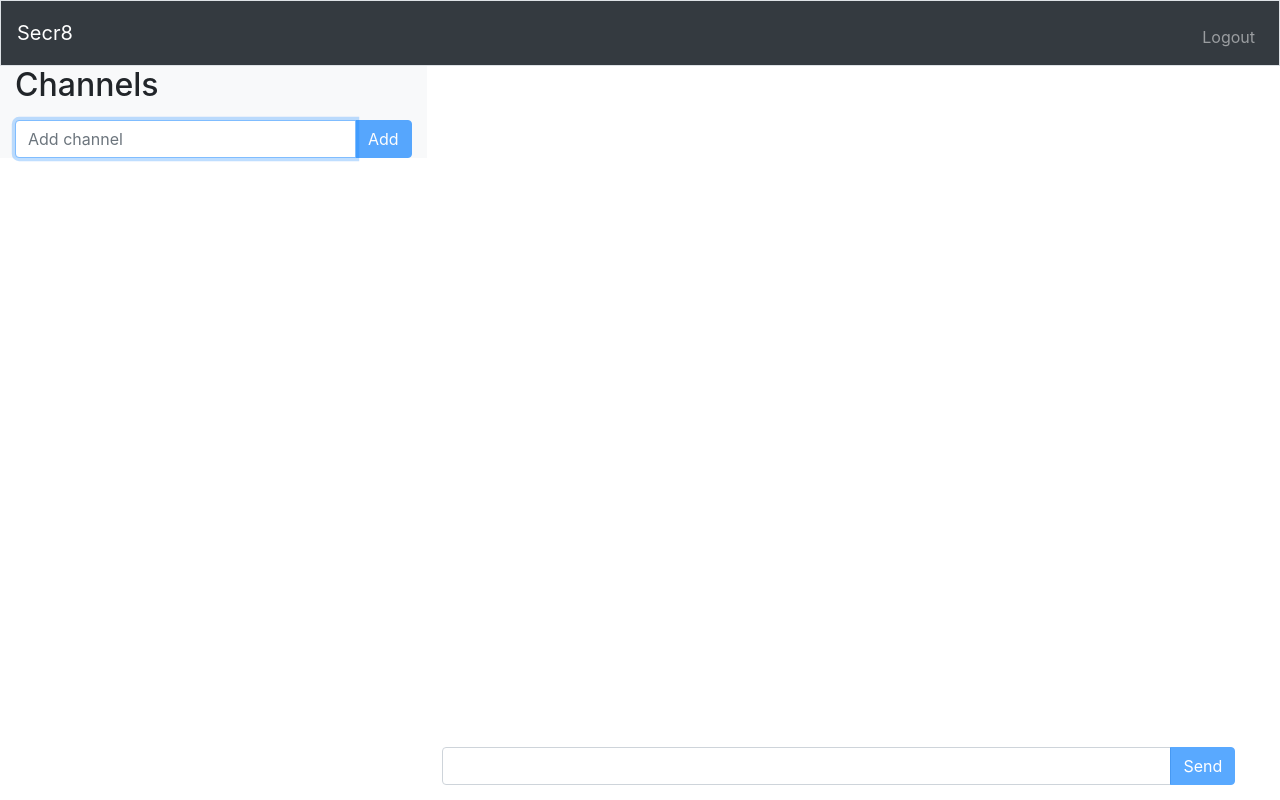
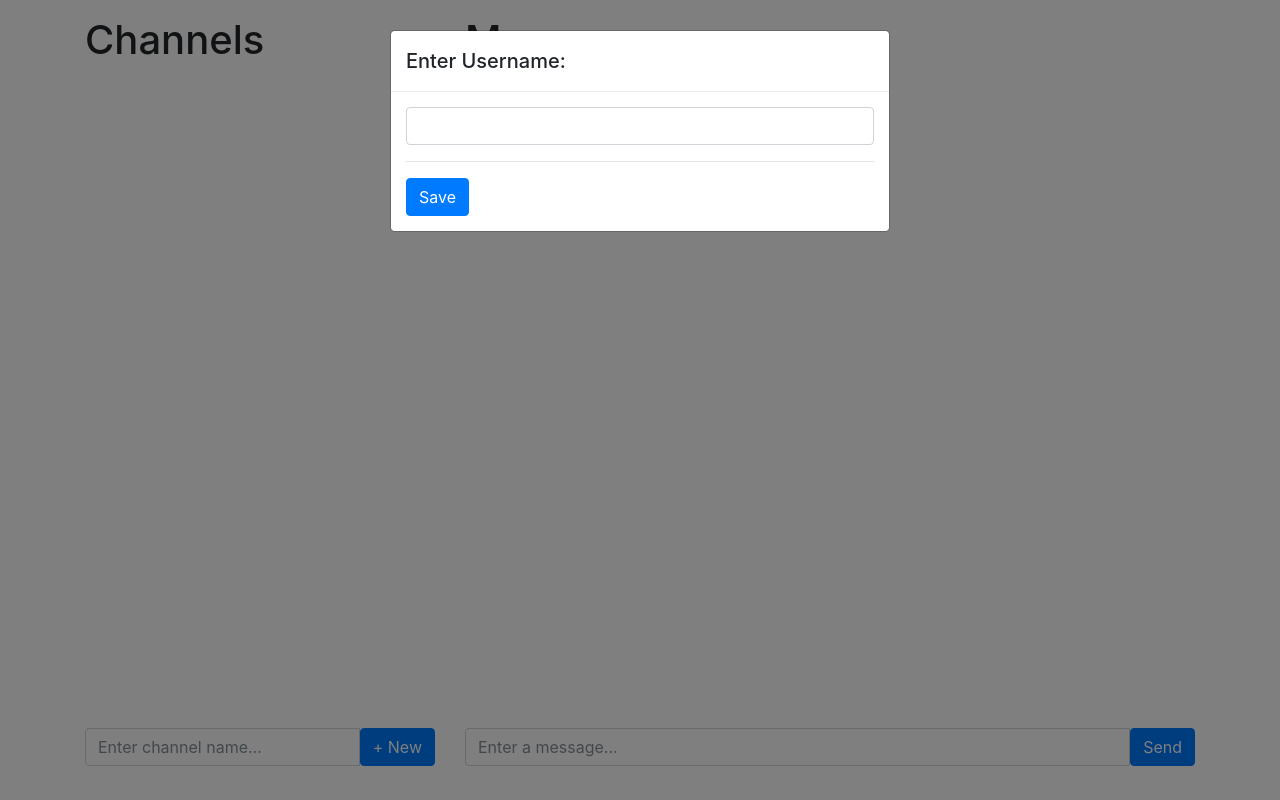
Before and after one commit to blacku13/secr8-A-chat-room, a Flask app: page / in a window 1280 px wide. Run offline with Flask 2, Linux system fonts and the light colour scheme; some libraries are stand-ins or nearby versions.

Commit message:
some changes

```diff
--- a/application.py
+++ b/application.py
@@ -1,100 +1,58 @@
 import os
+import time
 
 from flask import Flask, render_template, request
-from flask_socketio import SocketIO, emit, join_room, leave_room
-import collections
+from flask_socketio import SocketIO, emit, disconnect
+
 from collections import deque
 
 app = Flask(__name__)
+
+# socket-io configure
 app.config["SECRET_KEY"] = os.getenv("SECRET_KEY")
 socketio = SocketIO(app)
 
-# Dict with channel names and lists to archive messages
-messagesArchive = {
-    "General": deque([], maxlen=100)
-}
+# in-memory data
+USERS = {}
+CHANNELS = {"general": deque([], maxlen=100)}
 
 @app.route("/")
 def index():
     return render_template("index.html")
 
-@socketio.on("connect")
-def test_connect():
-    print(request.sid)
+@socketio.on('connect')
+def connection():
+    print("new user connected")
 
-@socketio.on("disconnect")
-def test_connect():
-    print("DISCONNECTED!")
+@socketio.on('userdata')
+def user_data(data):
+    if 'username' in data:
+        USERS[data['username']] = request.sid
 
-# For returning current channels
-@socketio.on("available channels")
-def availableChannel():
-    # Get keys from messagesArchive dict as a list
-    channelList = list(messagesArchive)
-    emit("receive channels", channelList)
+@socketio.on('new channel')
+def new_channel(data):
+    if data['name'] in CHANNELS:
+        return False
+    else:
+        CHANNELS[data['name']] = deque(maxlen=100)
+        emit('new channel', { "name" : data['name']}, broadcast=True)
 
-# For adding a new channel to List
-@socketio.on("submit channel")
-def channel(data):
-    channel = data.get('channelName')
-    # Checks if submitted channel exists as a key in dict
-    if channel in messagesArchive.keys():
-        #Channel exists
-        emit('alert message', {'message': "Channel already exists"}, room=request.sid)
-        return False
-    # Creates a new key and initializes with a deque with max length 100, if key already exists, do nothing
-    # Saw on https://docs.quantifiedcode.com/python-anti-patterns/correctness/not_using_setdefault_to_initialize_a_dictionary.html
-    messagesArchive.setdefault(channel, deque([], maxlen=100))
-    # Get keys from dict as a list
-    channelList = list(messagesArchive)
-    emit("receive channels", channelList, broadcast=True)
-    #emit("return message", channel)
+@socketio.on('new msg')
+def new_msg(data):
 
+    if 'channel' in data:
+        data['created_at'] = int(time.time())
+        CHANNELS[data['channel']].append(data)
+        emit('msg', data, broadcast=True)
 
-# For joining a channel
-@socketio.on("join channel")
-def joinChannel(data):
-    currentChannel = data.get('currentChannel')
-    selectedChannel = data.get('selectedChannel')
-    if selectedChannel == 'empty':
-        # joining a channel for the first time
-        join_room(currentChannel)
-        try:
-            if messagesArchive[currentChannel]:
-                messages = list(messagesArchive[currentChannel])
-                emit('receive previous messages', messages)
-        except KeyError:
-            emit('alert message', {'message': "Saved channel does not exist, please log off"}, room=request.sid)
+@socketio.on('get channels')
+def get_channels():
+    emit('channels', list(CHANNELS.keys()))
 
-        emit('return message', {'messageField': 'has joined the room ' + currentChannel, 'currentChannel': currentChannel, 'currentTime': data.get('currentTime'), 'user': data.get('user')}, room=currentChannel)
-    else:
-        # switching channels
-        leave_room(currentChannel)
-        emit('return message', {'messageField': 'has left the room ' + currentChannel, 'currentChannel': selectedChannel, 'currentTime': data.get('currentTime'), 'user': data.get('user')}, room=currentChannel)
-        join_room(selectedChannel)
-        # checks if selected deque is not empty
-        if messagesArchive[selectedChannel]:
-            messages = list(messagesArchive[selectedChannel])
-            emit('receive previous messages', messages)
-        emit('return message', {'messageField': 'has joined the room ' + selectedChannel, 'currentChannel': selectedChannel, 'currentTime': data.get('currentTime'), 'user': data.get('user')}, room=selectedChannel)
+@socketio.on('get msgs')
+def get_msgs(data):
+    if 'name' in data:
+        emit('msgs', list(CHANNELS[data['name']]))
 
-# For receiving messages from clients
-@socketio.on("receive message")
-def message(data):
-    room = data.get('currentChannel')
-    message = data.get('messageField')
-    time = data.get('currentTime')
-    user = data.get('user')
-    messagesArchive[room].append([message, room, time, user]);
-    emit("return message", {'messageField': message, 'currentChannel': room, 'currentTime': time, 'user': user}, room=room)
-
-@socketio.on("previous messages")
-def previousMessages(data):
-    channel = data.get('currentChannel')
-    if message in messagesArchive[channel]:
-        emit("receive previous messages", messagesArchive)
-
-# Must add line below because of SocketIO bug: https://github.com/miguelgrinberg/Flask-SocketIO/issues/817
-# Instead of "flask run", application can be run using "python3 application.py"
 if __name__ == "__main__":
-    socketio.run(app)
+    socketio.run(app, host="0.0.0.0", port=int(os.environ.get("PORT", 5000)))
--- /dev/null
+++ b/static/index.js
@@ -0,0 +1,214 @@
+document.addEventListener("DOMContentLoaded", () => {
+  get_username();
+});
+
+const init = username => {
+  // connect to socket
+  let socket = io.connect(
+    location.protocol + "//" + document.domain + ":" + location.port
+  );
+
+  socket.on("connect", () => {
+    socket.emit("userdata", { username });
+
+    setup(socket);
+
+    socket.on("new channel", data => {
+      show_channel(data.name, socket);
+    });
+
+    socket.on("msg", data => {
+      show_msg(data);
+    });
+
+    socket.on("channels", data => {
+      clear_channels();
+      for (let c of data) {
+        show_channel(c, socket);
+      }
+
+      // initial active channel
+      show_active_channel(localStorage.getItem("channel"));
+      change_msg_title(localStorage.getItem("channel"));
+    });
+
+    socket.on("msgs", data => {
+      clear_msgs();
+      data.forEach(msg => {
+        show_msg(msg);
+      });
+    });
+  });
+};
+
+const setup = socket => {
+  let channel_form = document.querySelector("#channel-form");
+  let channel_name_inp = document.querySelector("#channel-name");
+  let msg_inp = document.querySelector("#msg-text");
+  let msg_form = document.querySelector("#msg-form");
+
+  channel_form.addEventListener("submit", e => {
+    // no reload
+    e.preventDefault();
+
+    let name = channel_name_inp.value;
+
+    if (!name) {
+      console.log("no name");
+      return;
+    }
+
+    socket.emit("new channel", { name });
+
+    channel_name_inp.value = "";
+  });
+
+  msg_form.addEventListener("submit", e => {
+    // no reloading
+    e.preventDefault();
+
+    let msg = msg_inp.value;
+    let channel = localStorage.getItem("channel");
+
+    if (!msg) {
+      console.log("no msg");
+      return;
+    }
+
+    if (!channel) {
+      console.log("no channel");
+      return;
+    }
+
+    socket.emit("new msg", {
+      msg,
+      channel,
+      username: localStorage.getItem("username")
+    });
+
+    msg_inp.value = "";
+  });
+
+  socket.emit("get channels");
+
+  if (localStorage.getItem("channel")) {
+    socket.emit("get msgs", { name: localStorage.getItem("channel") });
+  }
+};
+
+const show_channel = (name, socket) => {
+  // grab ul that displays channels
+  let ul = document.querySelector("#channel-list");
+
+  let li = document.createElement("li");
+
+  li.classList.add("list-group-item");
+  li.innerHTML = name;
+
+  li.addEventListener("click", () => {
+    localStorage.setItem("channel", name);
+
+    socket.emit("get msgs", { name });
+
+    change_msg_title(name);
+
+    // color active channel
+    show_active_channel(name);
+  });
+
+  ul.appendChild(li);
+};
+
+const change_msg_title = title_name => {
+  // change title
+  if (title_name) {
+    let title = document.querySelector("#channel-label");
+    title.innerHTML = '<span class="text-muted"># </span>' + title_name;
+  }
+};
+
+const show_active_channel = name => {
+  document.querySelectorAll("#channel-list > li").forEach(e => {
+    if (e.innerHTML == name) {
+      e.classList.add("active");
+    } else {
+      e.classList.remove("active");
+    }
+  });
+};
+
+const clear_channels = () => {
+  let ul = document.querySelector("#channel-list");
+  ul.innerHTML = "";
+};
+
+const clear_msgs = () => {
+  let ul = document.querySelector("#msg-list");
+  ul.innerHTML = "";
+};
+
+const show_msg = data => {
+  if (localStorage.getItem("channel") == data.channel) {
+    let ul = document.querySelector("#msg-list");
+    let li = document.createElement("li");
+
+    li.classList.add("list-group-item");
+
+    li.innerHTML = `<strong>${data.username}</strong>: ${
+      data.msg
+    } <small class="text-muted d-flex justify-content-end">${get_date_string(
+      data.created_at
+    )}</small>`;
+    ul.appendChild(li);
+
+    // scroll msg-list
+    ul.scrollTop = ul.scrollHeight - ul.clientHeight;
+  }
+};
+
+const get_username = () => {
+  // get user display name
+  let username = localStorage.getItem("username");
+
+  if (!username) {
+    $(".modal").modal({ show: true, backdrop: "static" });
+
+    document.querySelector("#username-form").addEventListener("submit", e => {
+      e.preventDefault();
+
+      username = document.querySelector("#username-text").value;
+
+      console.log(username);
+
+      if (typeof username == "string") {
+        username = username.trim();
+        if (username == "") {
+          username = null;
+        } else {
+          localStorage.setItem("username", username);
+          $(".modal").modal("hide");
+
+          init(username);
+        }
+      }
+    });
+  } else {
+    init(username);
+  }
+};
+
+const get_date_string = time => {
+  time = new Date(time * 1000);
+
+  let m_string = `${time.toDateString().split(" ")[1]} ${time.getDate()}`;
+
+  if (time.getFullYear() != new Date().getFullYear()) {
+    m_string += `, ${time.getFullYear()}`;
+  }
+
+  return `${time.toLocaleString("en-US", {
+    hour: "numeric",
+    minute: "numeric",
+    hour12: true
+  })} | ${m_string}`;
+};
--- a/static/styles.css
+++ b/static/styles.css
@@ -1,50 +1,9 @@
-body {
-    margin: 0;
-    padding: 0;
-    overflow: overflow;
+#msg-list {
+    height: 80vh;
+    overflow: auto;
 }
 
-.container-fluid main {
-    height: 90vh;
-    overflow: scroll;
+#channel-list {
+    height: 80vh;
+    overflow: auto;
 }
-
-/* Styles chat boxes */
-.container-chat {
-  border: 2px solid #dedede;
-  background-color: #f1f1f1;
-  border-radius: 5px;
-  padding: 10px;
-  margin: 5px 0;
-}
-
-.time-left {
-  float: left;
-  color: #999;
-}
-
-/* Controls chat input  field*/
-#messageInput {
-    position: fixed;
-    bottom: 15px;
-    width: 90vw;
-}
-
-@media (min-width: 768px) {
-    #messageInput {
-        position: fixed;
-        bottom: 15px;
-        width: 62vw;
-    }
-}
-
-/* Controls chat display area*/
-#messagesList {
-    padding-bottom: 10vh;
-}
-
-/* Hides scroll x in messages area */
-#mainContent {
-    overflow: auto;
-    height: 100%;
-}
--- a/templates/index.html
+++ b/templates/index.html
@@ -1,102 +1,73 @@
 <!DOCTYPE html>
-
 <html lang="en">
 
 <head>
-        <!-- Required meta tags -->
-        <meta charset="utf-8">
-        <meta name="viewport" content="width=device-width, initial-scale=1, shrink-to-fit=no">
+    <meta charset="UTF-8">
+    <meta name="viewport" content="width=device-width, initial-scale=1.0">
+    <meta http-equiv="X-UA-Compatible" content="ie=edge">
 
-        <!-- Bootstrap -->
-        <link href="https://maxcdn.bootstrapcdn.com/bootstrap/4.1.3/css/bootstrap.min.css" rel="stylesheet">
+    <!-- BootStrap CSS -->
+    <link href="https://maxcdn.bootstrapcdn.com/bootstrap/4.0.0-beta.2/css/bootstrap.min.css" rel="stylesheet" />
+    <link rel="stylesheet" href="{{ url_for('static', filename='styles.css')}}">
 
-        <!-- Chat favicon-->
-        <link href="static/icon.png" rel="shortcut icon">
-
-        <!-- Custom styling -->
-        <link href="/static/styles.css" rel="stylesheet">
-
-        <!-- Javascript -->
-        <script src="https://code.jquery.com/jquery-3.3.1.min.js"></script>
-        <script src="https://cdnjs.cloudflare.com/ajax/libs/popper.js/1.14.3/umd/popper.min.js"></script>
-        <script src="https://maxcdn.bootstrapcdn.com/bootstrap/4.1.3/js/bootstrap.min.js"></script>
-
-        <!-- SocketIO -->
+    <!-- JS Libraries -->
+    <script src="https://code.jquery.com/jquery-3.1.1.min.js"></script>
+    <script src="https://cdnjs.cloudflare.com/ajax/libs/popper.js/1.12.3/umd/popper.min.js"></script>
+    <script src="https://maxcdn.bootstrapcdn.com/bootstrap/4.0.0-beta.2/js/bootstrap.min.js"></script>
     <script type="text/javascript" src="//cdnjs.cloudflare.com/ajax/libs/socket.io/1.3.6/socket.io.min.js"></script>
 
-        <!-- Custom Javascript -->
-        <script src="{{ url_for('static', filename='script.js') }}"></script>
+    <script src="{{ url_for('static', filename='index.js') }}"></script>
 
-        <title>Secr8 - A chat room</title>
-
+    <title>Secr8</title>
 </head>
 
 <body>
-        <!-- Navbar -->
-        <nav class="navbar navbar-expand-sm navbar-dark bg-dark border">
-            <a class="navbar-brand" href="/"><span class="text-white">Secr8</span></a>
-            <button aria-controls="navbar" aria-expanded="false" aria-label="Toggle navigation" class="navbar-toggler" data-target="#navbar" data-toggle="collapse" type="button">
-                <span class="navbar-toggler-icon"></span>
-            </button>
-
-            <div class="collapse navbar-collapse" id="navbar">
-                <ul class="navbar-nav ml-auto mt-2">
-                    <li class="nav-link text-light" id="welcome"></li>
-                    <li class="nav-item" id="logoutLink"><a class="nav-link">Logout</a></li>
-                </ul>
-            </div>
-        </nav>
-
-        <!-- Alert -->
-        <div class="alert alert-danger fade show" id="alertSystem" role="alert">
-            <p id="alertMessage"></p>
-        </div>
-
-        <!-- Actual layout -->
-        <div class="container-fluid">
+    <div class="container mt-3">
         <div class="row">
-                <!-- Left Side bar -->
-                <nav class="col-md-4 bg-light sidebar">
-                    <h2>Channels</h2>
-                    <div id="channelList" class="list-group">
-                    </div>
-                    <div class="mt-2 input-group mw-100">
-                        <input id="channelName" class="form-control" autocomplete="off" placeholder="Add channel" autofocus/>
+            <div class="col-sm-4">
+                <h1>Channels</h1>
+                <ul id="channel-list" class="list-group"></ul>
+                <form id="channel-form" class="mt-3 mb-3">
+                    <div class="input-group">
+                        <input type="text" id="channel-name" class="form-control" placeholder="Enter channel name...">
                         <div class="input-group-append">
-                            <button id="submitChannel" type="button" class="btn btn-primary">Add</button>
+                            <button id="add-channel" class="btn btn-primary" type="submit">+ New</button>
                         </div>
                     </div>
-                </nav>
-                <!-- Chat contents -->
-                <main class="col-md-8" id="mainContent">
-                    <div id="messagesList" class="list-group"></div>
-                    <div class="input-group mt-2" id="messageInput">
-                        <input id="chatInput" class="form-control" autocomplete="off" autofocus/>
+                </form>
+            </div>
+            <div class=col-sm-8>
+                <h1 id="channel-label">Messages</h1>
+                <ul id="msg-list" class="list-group"></ul>
+                <form id="msg-form" class="mt-3 mb-3">
+                    <div class="input-group">
+                        <input type="text" id="msg-text" class="form-control" placeholder="Enter a message..." autofocus>
                         <div class="input-group-append">
-                            <button id="sendButton" type="button" class="btn btn-primary">Send</button>
+                            <button id="msg-send" type="submit" class="btn btn-primary">Send</button>
                         </div>
                     </div>
-                </main>
+                </form>
+            </div>
         </div>
     </div>
 
-        <!-- Pop up display for prompting display name to user -->
-        <div class="modal" id="userModal" tabindex="-1" role="dialog">
+    <!-- modal -->
+    <div class="modal show" tabindex="1" role="dialog" aria-labelledby="username" aria-hidden="true">
         <div class="modal-dialog modal-dialog-centered" role="document">
             <div class="modal-content">
                 <div class="modal-header">
-                        <h5 class="modal-title">Enter username</h5>
+                    <h5 class="modal-title">Enter Username: </h5>
                 </div>
                 <div class="modal-body">
-                        <form id="loginForm" class="inputForm">
-                            <div class="form-group">
-                                <input id="displayName" type="text" name="name" autocomplete="off" autofocus placeholder="Your display name" required>
-                                <button id="submitName" type="button" class="btn btn-primary">Join</button>
-                            </div>
+                    <form id="username-form">
+                        <input class="form-control" type="text" name="username" id="username-text">
+                        <hr>
+                        <button type="submit" class="btn btn-primary">Save</button>
                     </form>
                 </div>
             </div>
         </div>
     </div>
 </body>
+
 </html>
```
Also changed, not shown: requirements.txt (+14 -2 lines), README.md, 2 other files. Lines whose indentation alone changed are shown as unchanged.
